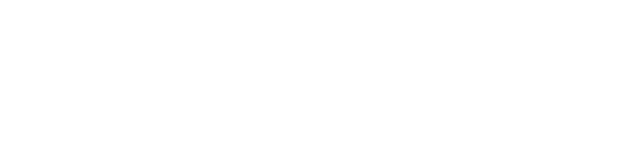
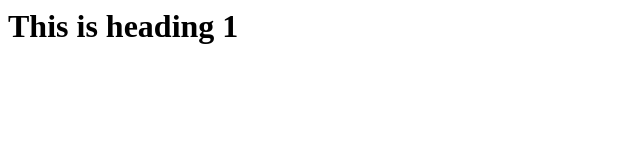
Before and after one commit to bhamarelalit/TestRepo, a plain HTML site: page index.html in a window 1280 px wide. Shown: the whole page, without its empty margins (0-640 px from the left). Drawn offline with Linux system fonts and the light colour scheme.

Commit message:
heading1

```diff
--- a/index.html
+++ b/index.html
@@ -1 +1 @@
-<h1><Hello </h1>
+<h1>This is heading 1</h1>
```
Also changed, not shown: home.html (+1 -0 lines).
